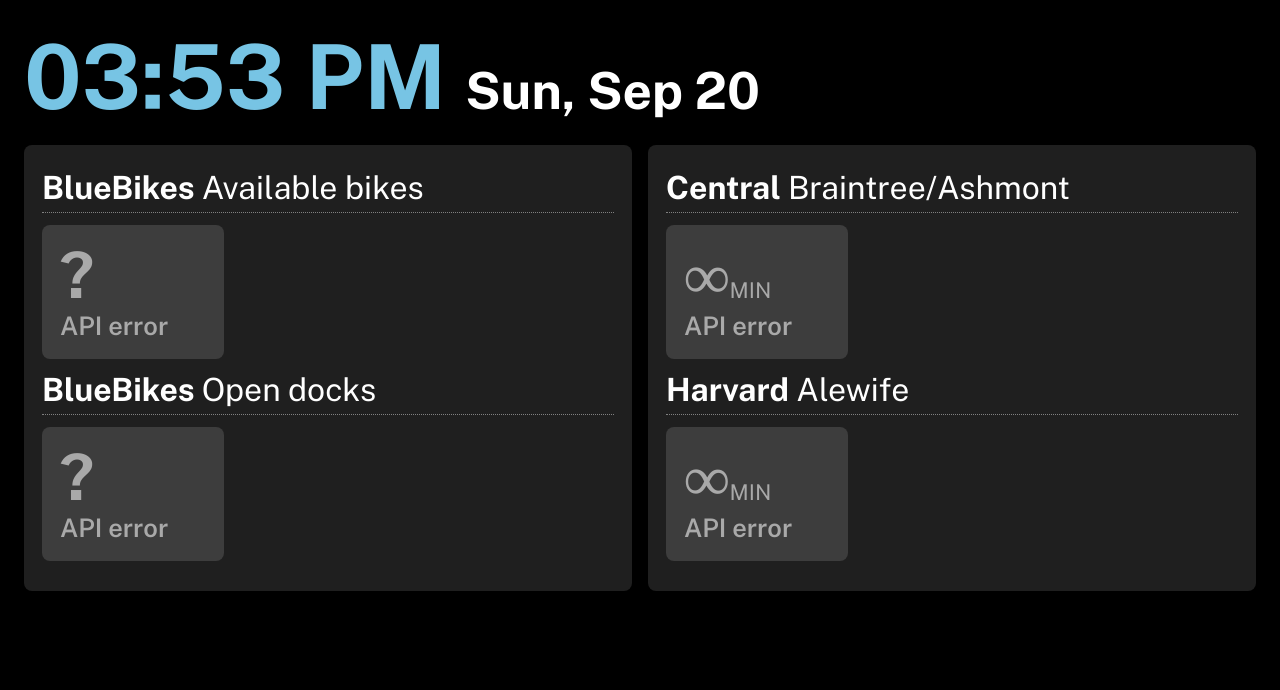
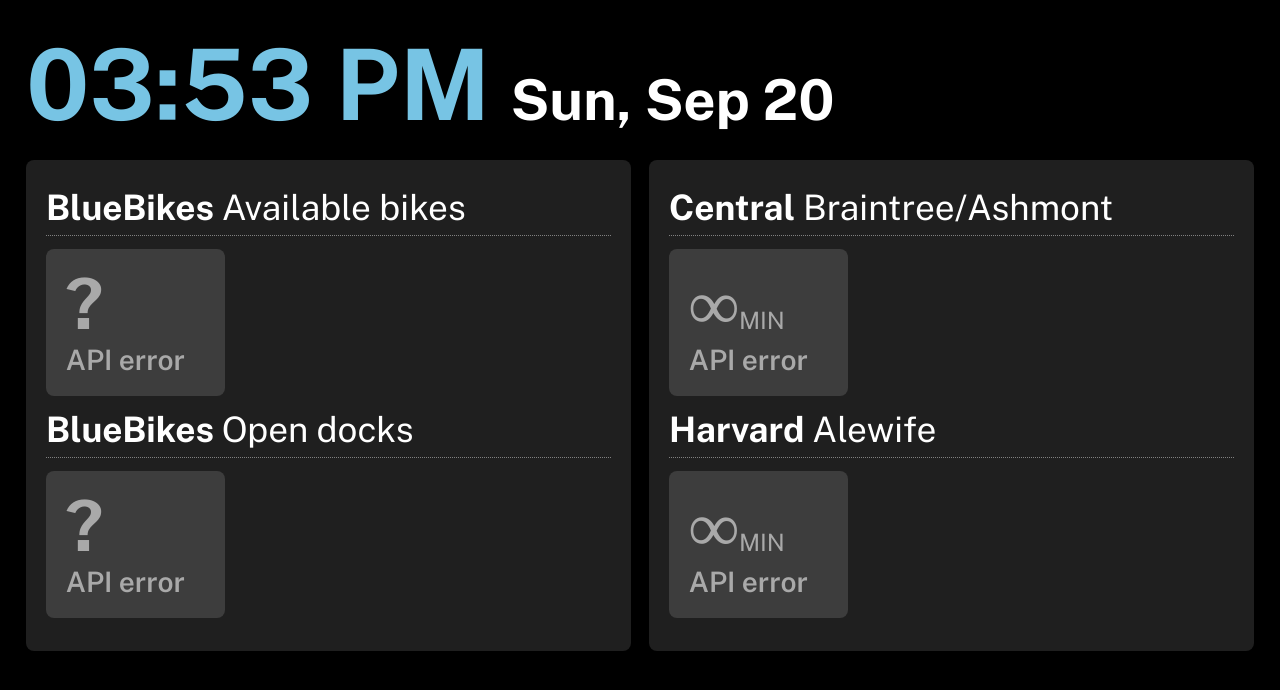
Before and after one commit to iamdanzhao/iamdanzhao.github.io, a Jekyll site: the page projects/trains/index.html, which Jekyll copies as it is, in a window 1280 px wide. Shown: the top 690 px of the page. Built offline with Jekyll 4.4.1, drawn with Linux system fonts in a browser that asks for light colours; nearby versions of some CDN libraries.

Commit message:
spacing and sizing

```diff
--- a/projects/trains/index.html
+++ b/projects/trains/index.html
@@ -12,38 +12,38 @@
             font-family: 'Public Sans';
             background-color: #000;
             /* clamp(minimum, flexible size, maximum) keeps spacing readable. */
-            margin: clamp(8px, 2vw, 24px);
+            margin: clamp(9px, 2.2vw, 26px);
             color: #fff;
         }
 
         h1 {
-            margin: 0 0 16px;
+            margin: 0 0 18px;
         }
 
         .current-time {
             color: #77c4e4;
-            font-size: clamp(48px, 7vw, 104px);
+            font-size: clamp(53px, 7.7vw, 114px);
             font-weight: 700;
-            margin-right: 12px;
+            margin-right: 13px;
             display: inline-block;
         }
 
         .current-date {
             color: #fff;
             font-weight: 700;
-            font-size: clamp(24px, 4vw, 56px);
+            font-size: clamp(26px, 4.4vw, 62px);
             display: inline-block;
         }
 
         h2 {
-            font-size: clamp(24px, 2.5vw, 36px);
+            font-size: clamp(26px, 2.75vw, 40px);
         }
 
-        /* Each section needs about 512px; otherwise the columns stack. */
+        /* Each section needs about 560px; otherwise the columns stack. */
         .row {
             display: grid;
-            grid-template-columns: repeat(auto-fit, minmax(min(100%, 512px), 1fr));
-            gap: 16px;
+            grid-template-columns: repeat(auto-fit, minmax(min(100%, 560px), 1fr));
+            gap: 18px;
         }
 
         .column {
@@ -53,14 +53,14 @@
         .transit-unit {
             background-color: rgb(31, 31, 31);
             border-radius: 8px;
-            padding: clamp(12px, 1.5vw, 18px);
+            padding: clamp(13px, 1.65vw, 20px);
         }
 
         .section-header {
             border-bottom: 1px dotted gray;
-            margin-bottom: 6px;
-            margin-top: 6px;
-            padding-bottom: 6px;
+            margin-bottom: 7px;
+            margin-top: 7px;
+            padding-bottom: 7px;
         }
 
         .section-header * {
@@ -103,33 +103,33 @@
         }
 
         .train-node {
-            padding: clamp(10px, 1.4vw, 20px);
+            padding: clamp(11px, 1.54vw, 22px);
             border-radius: 8px;
             min-width: 0;
             overflow-wrap: anywhere;
         }
 
-        /* Three tiles per row, with fewer columns on small screens below. */
+        /* Keep three tiles per row on every screen size. */
         .train-node-wrapper {
             display: grid;
             grid-template-columns: repeat(3, minmax(0, 1fr));
-            gap: clamp(8px, 1vw, 16px);
-            margin: 12px 0;
+            gap: clamp(9px, 1.1vw, 18px);
+            margin: 13px 0;
         }
 
         .train-node-time {
-            font-size: clamp(44px, 5vw, 72px);
+            font-size: clamp(48px, 5.5vw, 79px);
             font-weight: bold;
             line-height: 100%;
         }
 
         .train-node-label {
             text-transform: uppercase;
-            font-size: clamp(18px, 1.7vw, 24px);
+            font-size: clamp(20px, 1.87vw, 26px);
         }
 
         .train-node-dest {
-            font-size: clamp(20px, 2vw, 30px);
+            font-size: clamp(22px, 2.2vw, 33px);
             font-weight: 600;
             display: block;
             margin-top: 4px;
@@ -151,15 +151,36 @@
             display: block;
         }
 
-        @media screen and (max-width: 600px) {
+        /* Smaller text and spacing let three tiles fit across a phone. */
+        @media screen and (max-width: 660px) {
+            body {
+                margin: 8px;
+            }
+
+            .transit-unit {
+                padding: 8px;
+            }
+
             .train-node-wrapper {
-                grid-template-columns: repeat(2, minmax(0, 1fr));
+                gap: 6px;
+                margin: 8px 0;
             }
-        }
 
-        @media screen and (max-width: 380px) {
-            .train-node-wrapper {
-                grid-template-columns: 1fr;
+            .train-node {
+                padding: 8px 6px;
+                white-space: nowrap;
+            }
+
+            .train-node-time {
+                font-size: clamp(28px, 7vw, 42px);
+            }
+
+            .train-node-label {
+                font-size: clamp(12px, 2.8vw, 16px);
+            }
+
+            .train-node-dest {
+                font-size: clamp(12px, 3vw, 18px);
             }
         }
 
```
